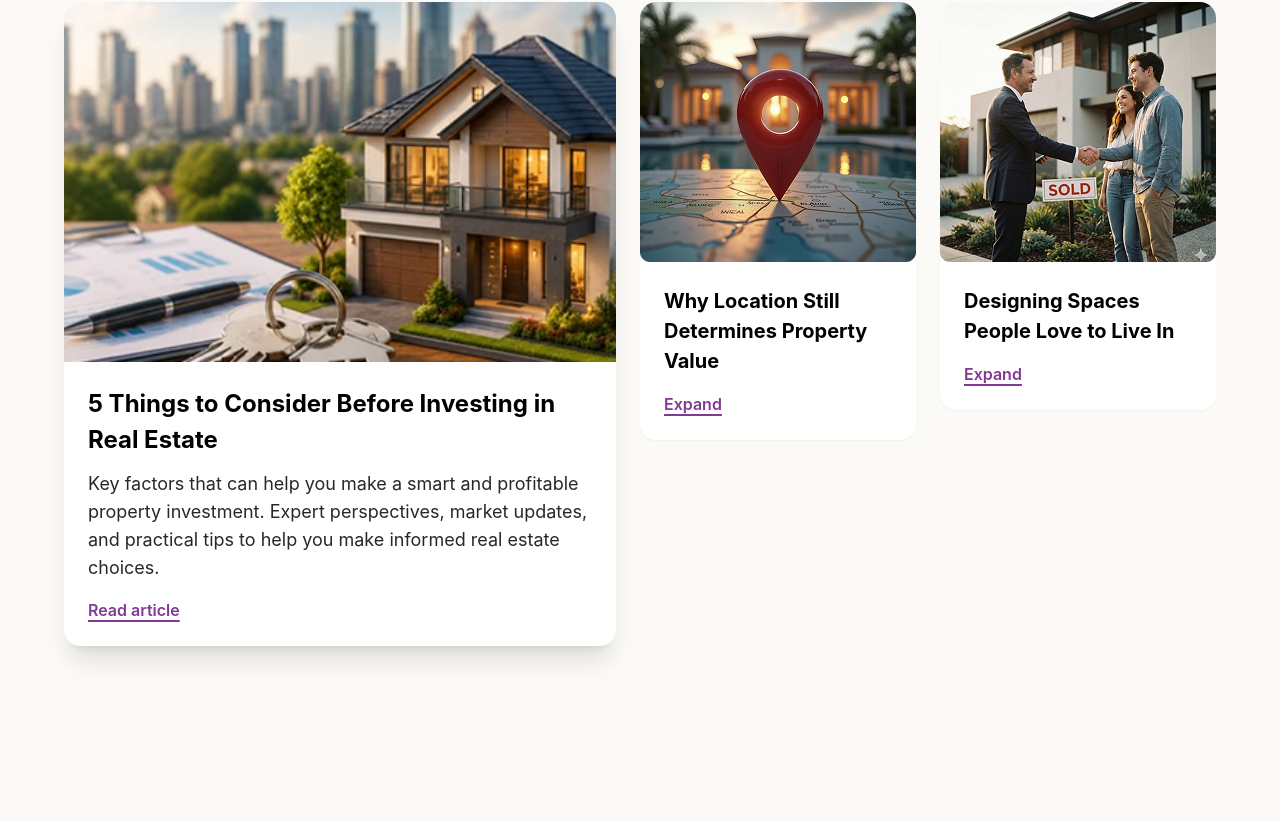
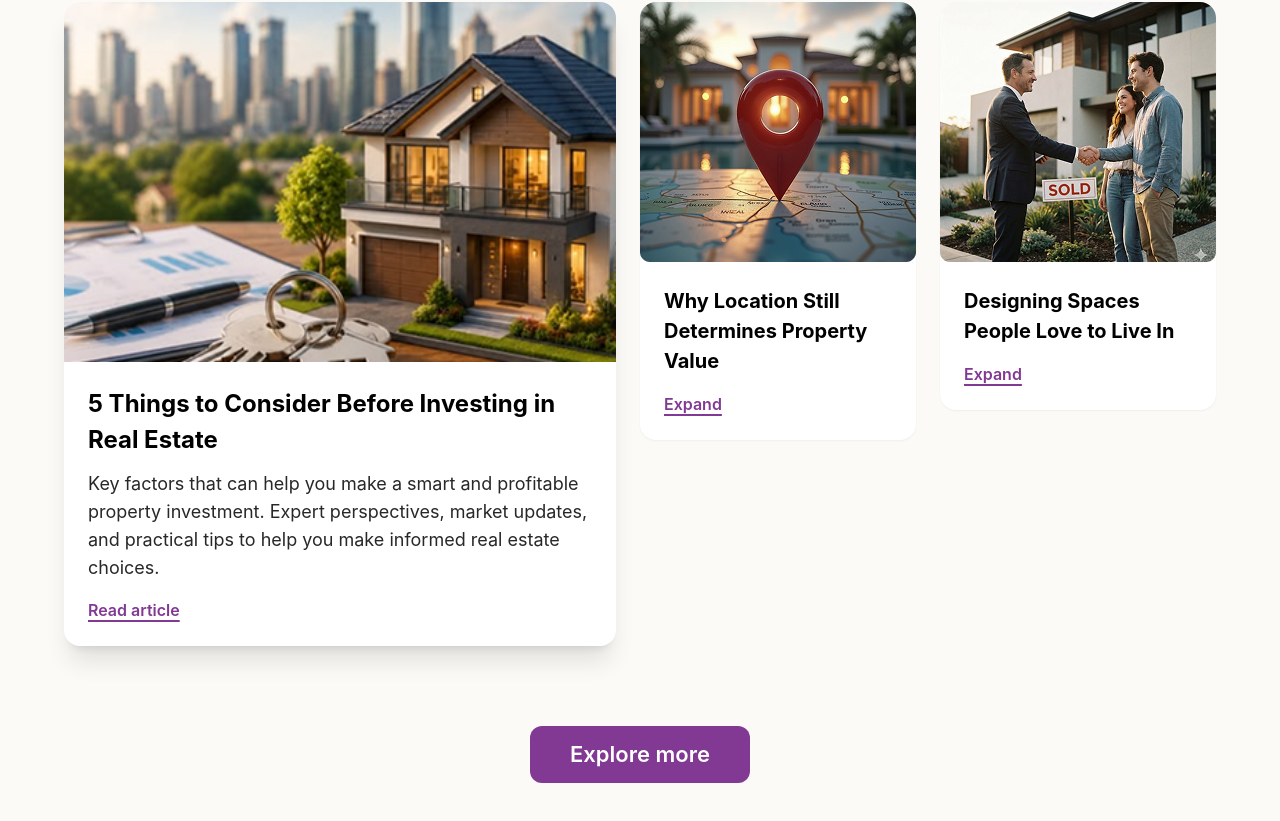
Before and after one commit to Frokesy/ownage, a React (Vite) app: page / in a window 1280 px wide. Shown: the part 4741-5562 px from the top of the page. Before the commit the page ends 5483 px from the top, so only its background shows below. Built offline with nearby package versions, Linux system fonts and the light colour scheme.

Commit message:
added explore more button to blog section

```diff
--- a/src/components/home/Blog.tsx
+++ b/src/components/home/Blog.tsx
@@ -33,7 +33,9 @@ const Blog = () => {
         <h2 className="bg-[url('/purple-text-bg.svg')] bg-contain bg-center bg-no-repeat px-3 py-2 text-[36px] font-semibold text-white sm:text-[48px] lg:text-[62px]">
           Latest
         </h2>
-        <h2 className="ml-2 text-[36px] font-semibold sm:text-[48px] lg:ml-3 lg:text-[62px]">News</h2>
+        <h2 className="ml-2 text-[36px] font-semibold sm:text-[48px] lg:ml-3 lg:text-[62px]">
+          News
+        </h2>
       </div>
 
       <div className="mt-10 flex flex-col gap-6 md:flex-row md:items-start">
@@ -59,7 +61,9 @@ const Blog = () => {
                 }`}
               />
               <div className="p-5 sm:p-6">
-              <h3 className={`font-bold transition-[font-size] duration-500 ${isActive ? "text-[22px] lg:text-[24px]" : "text-[18px] lg:text-[20px]"}`}>
+                <h3
+                  className={`font-bold transition-[font-size] duration-500 ${isActive ? "text-[22px] lg:text-[24px]" : "text-[18px] lg:text-[20px]"}`}
+                >
                   {item.title}
                 </h3>
 
@@ -91,6 +95,12 @@ const Blog = () => {
           );
         })}
       </div>
+
+      <div className="flex items-center lg:my-20 my-10 justify-center">
+        <button className="lg:text-[22px] text-[18px] font-semibold text-white bg-purple-20 py-3 px-10 rounded-xl">
+          Explore more
+        </button>
+      </div>
     </section>
   );
 };
```
Lines whose indentation alone changed are shown as unchanged.
